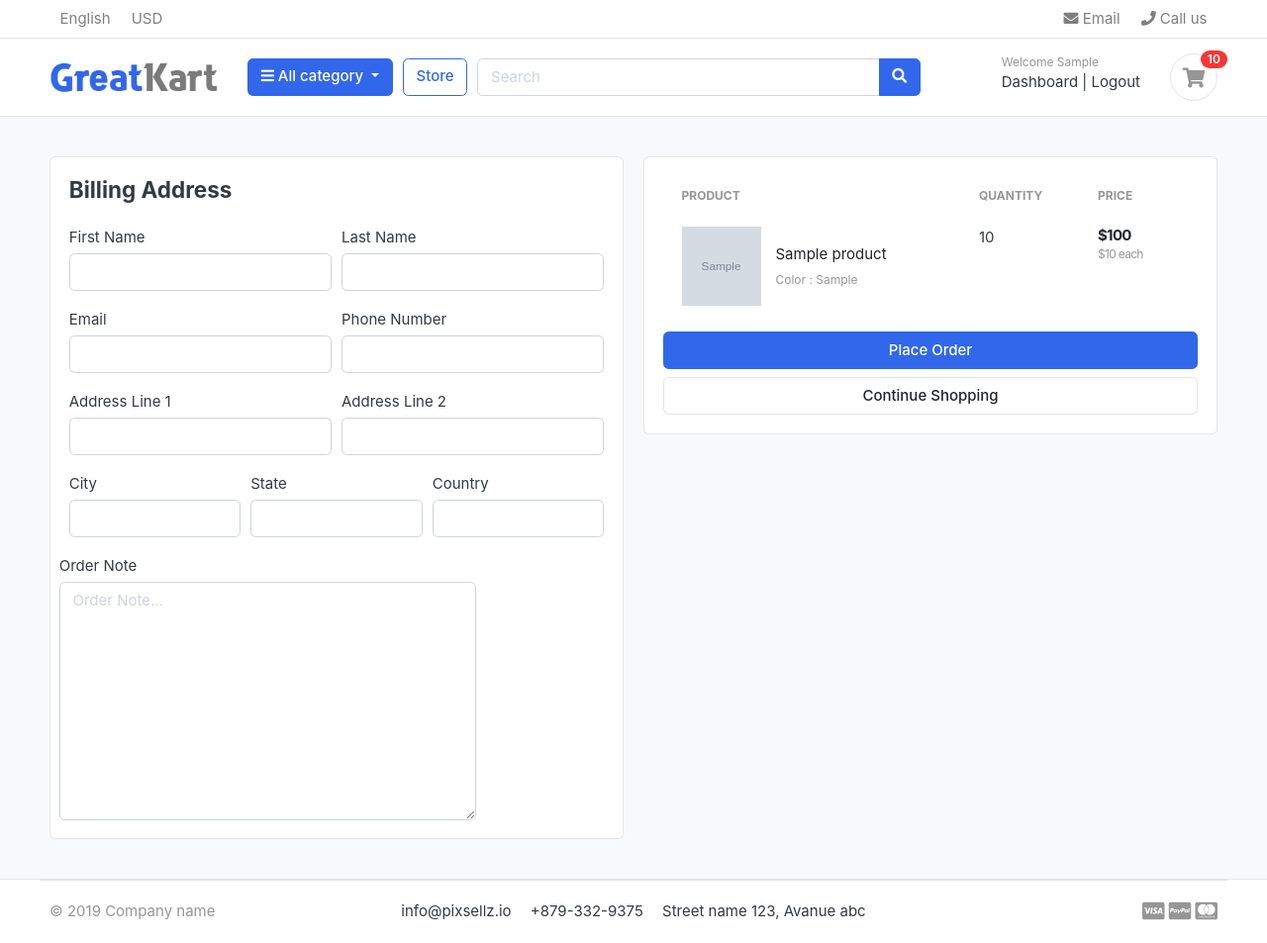
After one commit to Krish123-lang/Cartify, a Django app: page /cart/checkout/ in a window 1280 px wide. The commit adds this page. Shown: the whole page at 99% size. Run offline with Django 4.2, Linux system fonts and the light colour scheme; a user stored in the database is signed in; tables that the repository leaves empty hold one stand-in row (values such as "Sample post"); grey boxes marked "Sample" are stand-in pictures; some libraries are stand-ins or nearby versions; some web fonts are replaced.

Commit message:
handled cart and checkout page for logged in users

```diff
--- a/cart/context_processors.py
+++ b/cart/context_processors.py
@@ -9,7 +9,11 @@ def counter(request):
     else:
         try:
             cart = Cart.objects.filter(cart_id=_cart_id(request))
-            cart_items = CartItem.objects.all().filter(cart=cart[:1])
+
+            if request.user.is_authenticated:
+                cart_items = CartItem.objects.all().filter(user=request.user)
+            else:
+                cart_items = CartItem.objects.all().filter(cart=cart[:1])
             for cart_item in cart_items:
                 cart_count += cart_item.quantity
         except Cart.DoesNotExist:
--- a/cart/models.py
+++ b/cart/models.py
@@ -1,4 +1,5 @@
 from django.db import models
+from accounts.models import Account
 
 from store.models import Product, Variation
 
@@ -14,9 +15,10 @@ class Cart(models.Model):
 
 
 class CartItem(models.Model):
+    user = models.ForeignKey(Account, on_delete=models.CASCADE, null=True)
     product = models.ForeignKey(Product, on_delete=models.CASCADE)
     variations = models.ManyToManyField(Variation, blank=True)
-    cart = models.ForeignKey(Cart, on_delete=models.CASCADE)
+    cart = models.ForeignKey(Cart, on_delete=models.CASCADE, null=True)
     quantity = models.IntegerField()
     is_active = models.BooleanField(default=True)
 
--- a/cart/urls.py
+++ b/cart/urls.py
@@ -6,4 +6,6 @@ urlpatterns = [
     path('add_cart/<int:product_id>/', views.add_cart, name="add_cart"),
     path('remove_cart/<int:product_id>/<int:cart_item_id>/', views.remove_cart, name="remove_cart"),
     path('remove_cart_item/<int:product_id>/<int:cart_item_id>/', views.remove_cart_item, name="remove_cart_item"),
+
+    path('checkout/', views.checkout, name="checkout"),
 ]
--- a/cart/views.py
+++ b/cart/views.py
@@ -4,6 +4,7 @@ from cart.models import Cart, CartItem
 
 from store.models import Product, Variation
 from django.core.exceptions import ObjectDoesNotExist
+from django.contrib.auth.decorators import login_required
 
 # Create your views here.
 
@@ -16,70 +17,126 @@ def _cart_id(request):
 
 
 def add_cart(request, product_id):
+    current_user = request.user
     product = Product.objects.get(id=product_id)
-    product_variation = []
 
-    if request.method == "POST":
-        for item in request.POST:
-            key = item
-            value = request.POST[key]
-            try:
-                variation = Variation.objects.get(product=product, variation_category__iexact=key, variation_value__iexact=value)
-                product_variation.append(variation)
-            except:
-                pass
-    try:
-        cart = Cart.objects.get(cart_id=_cart_id(request))
-    except Cart.DoesNotExist:
-        cart = Cart.objects.create(
-            cart_id=_cart_id(request)
-        )
-    cart.save()
+    if current_user.is_authenticated:
+        product_variation = []
 
-    is_cart_item_exists = CartItem.objects.filter(product=product, cart=cart).exists()
+        if request.method == "POST":
+            for item in request.POST:
+                key = item
+                value = request.POST[key]
+                try:
+                    variation = Variation.objects.get(product=product, variation_category__iexact=key, variation_value__iexact=value)
+                    product_variation.append(variation)
+                except:
+                    pass
 
-    if is_cart_item_exists:
-        cart_item = CartItem.objects.filter(product=product, cart=cart)
+        is_cart_item_exists = CartItem.objects.filter(product=product, user=current_user).exists()
 
-        ex_var_list = []
-        id = []
+        if is_cart_item_exists:
+            cart_item = CartItem.objects.filter(product=product, user=current_user)
+            ex_var_list = []
+            id = []
 
-        for item in cart_item:
-            existing_variation = item.variations.all()
-            ex_var_list.append(list(existing_variation))
-            id.append(item.id)
+            for item in cart_item:
+                existing_variation = item.variations.all()
+                ex_var_list.append(list(existing_variation))
+                id.append(item.id)
 
-        if product_variation in ex_var_list:
-            index = ex_var_list.index(product_variation)
-            item_id = id[index]
-            item = CartItem.objects.get(product=product, id=item_id)
-            item.quantity += 1
-            item.save()
+            if product_variation in ex_var_list:
+                index = ex_var_list.index(product_variation)
+                item_id = id[index]
+                item = CartItem.objects.get(product=product, id=item_id)
+                item.quantity += 1
+                item.save()
+            else:
+                item = CartItem.objects.create(product=product, quantity=1, user=current_user)
+                if len(product_variation) > 0:
+                    item.variations.clear()
+                    item.variations.add(*product_variation)
+                item.save()
         else:
-            item = CartItem.objects.create(product=product, quantity=1, cart=cart)
+            cart_item = CartItem.objects.create(
+                product=product,
+                quantity=1,
+                user=current_user,
+            )
             if len(product_variation) > 0:
-                item.variations.clear()
-                item.variations.add(*product_variation)
-            item.save()
+                cart_item.variations.clear()
+                cart_item.variations.add(*product_variation)
+            cart_item.save()
+        return redirect('cart')
+
+    # If user is not authenticated
     else:
-        cart_item = CartItem.objects.create(
-            product=product,
-            quantity=1,
-            cart=cart,
-        )
-        if len(product_variation) > 0:
-            cart_item.variations.clear()
-            cart_item.variations.add(*product_variation)
-        cart_item.save()
-    return redirect('cart')
+        product_variation = []
+
+        if request.method == "POST":
+            for item in request.POST:
+                key = item
+                value = request.POST[key]
+                try:
+                    variation = Variation.objects.get(product=product, variation_category__iexact=key, variation_value__iexact=value)
+                    product_variation.append(variation)
+                except:
+                    pass
+        try:
+            cart = Cart.objects.get(cart_id=_cart_id(request))
+        except Cart.DoesNotExist:
+            cart = Cart.objects.create(
+                cart_id=_cart_id(request)
+            )
+        cart.save()
+
+        is_cart_item_exists = CartItem.objects.filter(product=product, cart=cart).exists()
+
+        if is_cart_item_exists:
+            cart_item = CartItem.objects.filter(product=product, cart=cart)
+
+            ex_var_list = []
+            id = []
+
+            for item in cart_item:
+                existing_variation = item.variations.all()
+                ex_var_list.append(list(existing_variation))
+                id.append(item.id)
+
+            if product_variation in ex_var_list:
+                index = ex_var_list.index(product_variation)
+                item_id = id[index]
+                item = CartItem.objects.get(product=product, id=item_id)
+                item.quantity += 1
+                item.save()
+            else:
+                item = CartItem.objects.create(product=product, quantity=1, cart=cart)
+                if len(product_variation) > 0:
+                    item.variations.clear()
+                    item.variations.add(*product_variation)
+                item.save()
+        else:
+            cart_item = CartItem.objects.create(
+                product=product,
+                quantity=1,
+                cart=cart,
+            )
+            if len(product_variation) > 0:
+                cart_item.variations.clear()
+                cart_item.variations.add(*product_variation)
+            cart_item.save()
+        return redirect('cart')
 
 
 def remove_cart(request, product_id, cart_item_id):
-    cart = Cart.objects.get(cart_id=_cart_id(request))
     product = get_object_or_404(Product, id=product_id)
 
     try:
-        cart_item = CartItem.objects.get(product=product, cart=cart, id=cart_item_id)
+        if request.user.is_authenticated:
+            cart_item = CartItem.objects.get(product=product, user=request.user, id=cart_item_id)
+        else:
+            cart = Cart.objects.get(cart_id=_cart_id(request))
+            cart_item = CartItem.objects.get(product=product, cart=cart, id=cart_item_id)
         if cart_item.quantity > 1:
             cart_item.quantity -= 1
             cart_item.save()
@@ -91,9 +148,13 @@ def remove_cart(request, product_id, cart_item_id):
 
 
 def remove_cart_item(request, product_id, cart_item_id):
-    cart = Cart.objects.get(cart_id=_cart_id(request))
     product = get_object_or_404(Product, id=product_id)
-    cart_item = CartItem.objects.get(product=product, cart=cart, id=cart_item_id)
+
+    if request.user.is_authenticated:
+        cart_item = CartItem.objects.get(product=product, user=request.user, id=cart_item_id)
+    else:
+        cart = Cart.objects.get(cart_id=_cart_id(request))
+        cart_item = CartItem.objects.get(product=product, cart=cart, id=cart_item_id)
     cart_item.delete()
     return redirect('cart')
 
@@ -102,8 +163,12 @@ def remove_cart_item(request, product_id, cart_item_id):
 def cart(request, total=0, quantity=0, cart_items=None):
     try:
         tax = 0
-        cart = Cart.objects.get(cart_id=_cart_id(request))
-        cart_items = CartItem.objects.filter(cart=cart, is_active=True)
+        grand_total = 0
+        if request.user.is_authenticated:
+            cart_items = CartItem.objects.filter(user=request.user, is_active=True)
+        else:
+            cart = Cart.objects.get(cart_id=_cart_id(request))
+            cart_items = CartItem.objects.filter(cart=cart, is_active=True)
         for cart_item in cart_items:
             total += (cart_item.product.price * cart_item.quantity)
             quantity += cart_item.quantity
@@ -120,3 +185,31 @@ def cart(request, total=0, quantity=0, cart_items=None):
         'grand_total': grand_total,
     }
     return render(request, "store/cart.html", context)
+
+@login_required(login_url='login')
+def checkout(request, total=0, quantity=0, cart_items=None):
+    try:
+        tax = 0
+        grand_total = 0
+        if request.user.is_authenticated:
+            cart_items = CartItem.objects.filter(user=request.user, is_active=True)
+        else:
+            cart = Cart.objects.get(cart_id=_cart_id(request))
+            cart_items = CartItem.objects.filter(cart=cart, is_active=True)
+
+        for cart_item in cart_items:
+            total += (cart_item.product.price * cart_item.quantity)
+            quantity += cart_item.quantity
+        tax = (2 * total)/100
+        grand_total = total + tax
+    except ObjectDoesNotExist:
+        pass
+
+    context = {
+        'total': total,
+        'quantity': quantity,
+        'cart_items': cart_items,
+        'tax': tax,
+        'grand_total': grand_total,
+    }
+    return render(request, 'store/checkout.html', context)
--- a/store/templates/store/cart.html
+++ b/store/templates/store/cart.html
@@ -118,7 +118,7 @@
                         <p class="text-center mb-3">
                             <img src="{% static 'images/misc/payments.png' %}" height="26">
                         </p>
-                        <a href="./place-order.html" class="btn btn-primary btn-block"> Checkout </a>
+                        <a href="{% url 'checkout' %}" class="btn btn-primary btn-block"> Checkout </a>
                         <a href="{% url 'store' %}" class="btn btn-light btn-block">Continue Shopping</a>
                     </div> <!-- card-body.// -->
                 </div> <!-- card.// -->
--- /dev/null
+++ b/store/templates/store/checkout.html
@@ -0,0 +1,141 @@
+{% extends 'base/base.html' %}
+{% load static %}
+
+{% block title %}
+    Cart
+{% endblock title %}
+
+
+{% block content %}
+<section class="section-content padding-y bg">
+    <div class="container">
+        <!-- ============================ COMPONENT 1 ================================= -->
+
+        <div class="row">
+            <aside class="col-lg-6">
+                <div class="card">
+                    <div class="card-body">
+                        <h4 class="card-title mb-4">Billing Address</h4>
+
+                        <form action=""  method="POST">
+
+                            {% csrf_token %}
+                            <div class="form-row">
+                                <div class="col form-group">
+                                    <label for="">First Name</label>
+                                    <input type="text" name="first_name" class="form-control" required>
+                                </div>
+                                <div class="col form-group">
+                                    <label for="">Last Name</label>
+                                    <input type="text" name="last_name" class="form-control" required>
+                                </div>
+                            </div>
+                            <div class="form-row">
+                                <div class="col form-group">
+                                    <label for="">Email</label>
+                                    <input type="email" name="email" class="form-control" required>
+                                </div>
+                                <div class="col form-group">
+                                    <label for="">Phone Number</label>
+                                    <input type="tel" name="phone" class="form-control" required>
+                                </div>
+                            </div>
+                            <div class="form-row">
+                                <div class="col form-group">
+                                    <label for="">Address Line 1</label>
+                                    <input type="text" name="address_line_1" class="form-control" required>
+                                </div>
+                                <div class="col form-group">
+                                    <label for="">Address Line 2</label>
+                                    <input type="text" name="address_line_2" class="form-control">
+                                </div>
+                            </div>
+                            <div class="form-row">
+                                <div class="col form-group">
+                                    <label for="">City</label>
+                                    <input type="text" name="city" class="form-control" required>
+                                </div>
+                                <div class="col form-group">
+                                    <label for="">State</label>
+                                    <input type="text" name="state" class="form-control" required>
+                                </div>
+                                <div class="col form-group">
+                                    <label for="">Country</label>
+                                    <input type="text" name="country" class="form-control" required>
+                                </div>
+                                <div class="form-row">
+                                    <label for="">Order Note</label>
+                                    <textarea name="order_note" id="order_note" cols="30" rows="10" class="form-control" placeholder="Order Note..."></textarea>
+                                </div>
+                            </div>
+                    </div>
+
+                </div> <!-- card.// -->
+            </aside> <!-- col.// -->
+            <aside class="col-lg-6">
+                <div class="card">
+                    <div class="card-body">
+                        <table class="table table-borderless table-shopping-cart">
+                            <thead class="text-muted">
+                                <tr class="small text-uppercase">
+                                    <th scope="col">Product</th>
+                                    <th scope="col" width="120">Quantity</th>
+                                    <th scope="col" width="120">Price</th>
+                                </tr>
+                            </thead>
+                            <tbody>
+
+                                {% for cart_item in cart_items %}
+                                <tr>
+                                    <td>
+                                        <figure class="itemside align-items-center">
+                                            <div class="aside">
+                                                <a href="{{cart_item.product.get_url}}">
+                                                    <img src="{{cart_item.product.images.url}}" class="img-sm">
+                                                </a>
+                                            </div>
+                                            <figcaption class="info">
+                                                <a href="{{cart_item.product.get_url}}" class="title text-dark">{{cart_item.product.product_name}}</a>
+                                                <p class="text-muted small">
+
+
+                                                    {% if cart_item.variations.all %}
+
+                                                        {% for item in cart_item.variations.all %}
+                                                            {{item.variation_category | capfirst}} : {{item.variation_value | capfirst}} <br>
+                                                        {% endfor %}
+
+                                                    {% endif %}
+
+
+                                                </p>
+                                            </figcaption>
+                                        </figure>
+                                    </td>
+                                    <td>
+                                        <label for=""> {{cart_item.quantity}} </label>
+                                    </td>
+                                    <td>
+                                        <div class="price-wrap">
+                                            <var class="price">${{cart_item.sub_total}}</var>
+                                            <small class="text-muted"> ${{cart_item.product.price}} each </small>
+                                        </div> <!-- price-wrap .// -->
+                                    </td>
+
+                                </tr>
+                                {% endfor %}
+                            </tbody>
+                        </table>
+                        <button type="submit" name="submit" class="btn btn-primary btn-block"> Place Order </button>
+                        <a href="{% url 'store' %}" class="btn btn-light btn-block">Continue Shopping</a>
+                    </form>
+
+                    </div> <!-- card-body.// -->
+                </div> <!-- card.// -->
+            </aside> <!-- col.// -->
+        </div> <!-- row.// -->
+
+        <!-- ============================ COMPONENT 1 END .// ================================= -->
+    </div> <!-- container .//  -->
+</section>
+{% endblock content %}
```
Also changed, not shown: accounts/views.py (+53 -1 lines), cart/migrations/0003_cartitem_user_alter_cartitem_cart.py (added).
